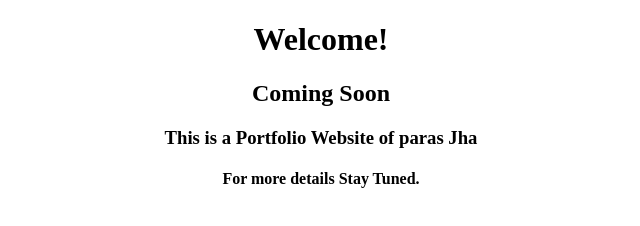
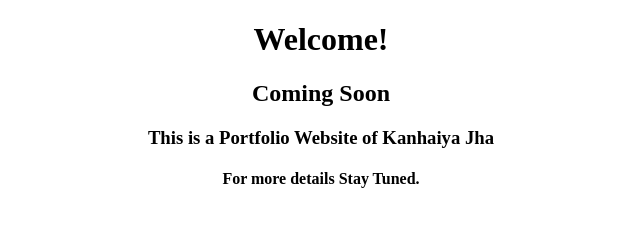
Before and after one commit to kanhaiyajha11/kanhaiyajha11.github.io, a plain HTML site: page index.html in a window 1280 px wide. Shown: the whole page, without its empty margins (319-959 px from the left). Drawn offline with Linux system fonts and the light colour scheme.

Commit message:
Update index.html

```diff
--- a/index.html
+++ b/index.html
@@ -6,7 +6,7 @@
 <body>
 	<h1><center>Welcome!</center></h1>
   	<h2><center>Coming Soon</center></h2>
-	<h3><center>This is a Portfolio Website of paras Jha </center></h3>
+	<h3><center>This is a Portfolio Website of Kanhaiya Jha </center></h3>
 	<h4><center> For more details Stay Tuned.</center></h4>
 </body>
 </html>
```
